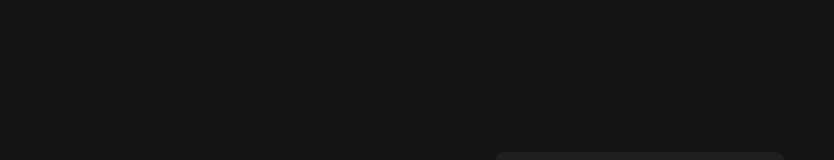
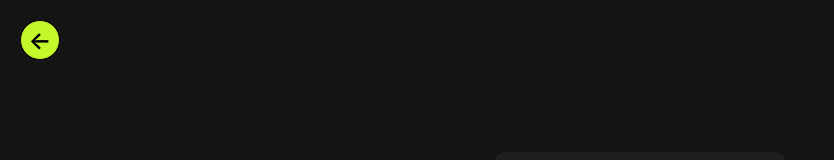
Before and after one commit to AntonioZago-Code/Frontend-Mentor__Projects, a plain HTML site: page Social links profile/social-link-profile.html in a window 1280 px wide. Shown: the top 160 px of the page, without its empty margins (0-834 px from the left). Drawn offline with Linux system fonts and the light colour scheme.

Commit message:
Adicionei um botão para voltar

```diff
--- a/Social links profile/social-link-profile.html
+++ b/Social links profile/social-link-profile.html
@@ -17,6 +17,12 @@
 
 </head>
 <body>
+
+  <section class="home-back">
+
+    <a href="https://antoniozago-code.github.io/Frontend-Mentor__Projects/" class="home-back_link"></a>
+
+  </section>
 
   <section class="container">
 
--- a/Social links profile/src/styles/style.css
+++ b/Social links profile/src/styles/style.css
@@ -1,3 +1,46 @@
+.home-back {
+
+    background-color: hsl(75, 94%, 57%);
+
+    position: absolute;
+    top: 20px;
+    left: 20px;
+
+    width: 40px;
+    height: 40px;
+
+    display: flex;
+    justify-content: center;
+    align-items: center;
+
+    border: 1px solid #000;
+    border-radius: 50%;
+
+    transition: .3s;
+}
+
+.home-back .home-back_link::after {
+
+    content:'<-';
+    width: 100%;
+
+    color: #000;
+    font-weight: 600;
+    font-size: 1.5rem;
+}
+
+.home-back:hover {
+
+    width: 150px;
+    border-radius: 20px;
+}
+
+.home-back:hover .home-back_link::after {
+
+    content: "<- Voltar";
+    font-size: 1.3rem;
+}
+
 .container {
 
     background-color: hsl(0, 0%, 12%);
```
